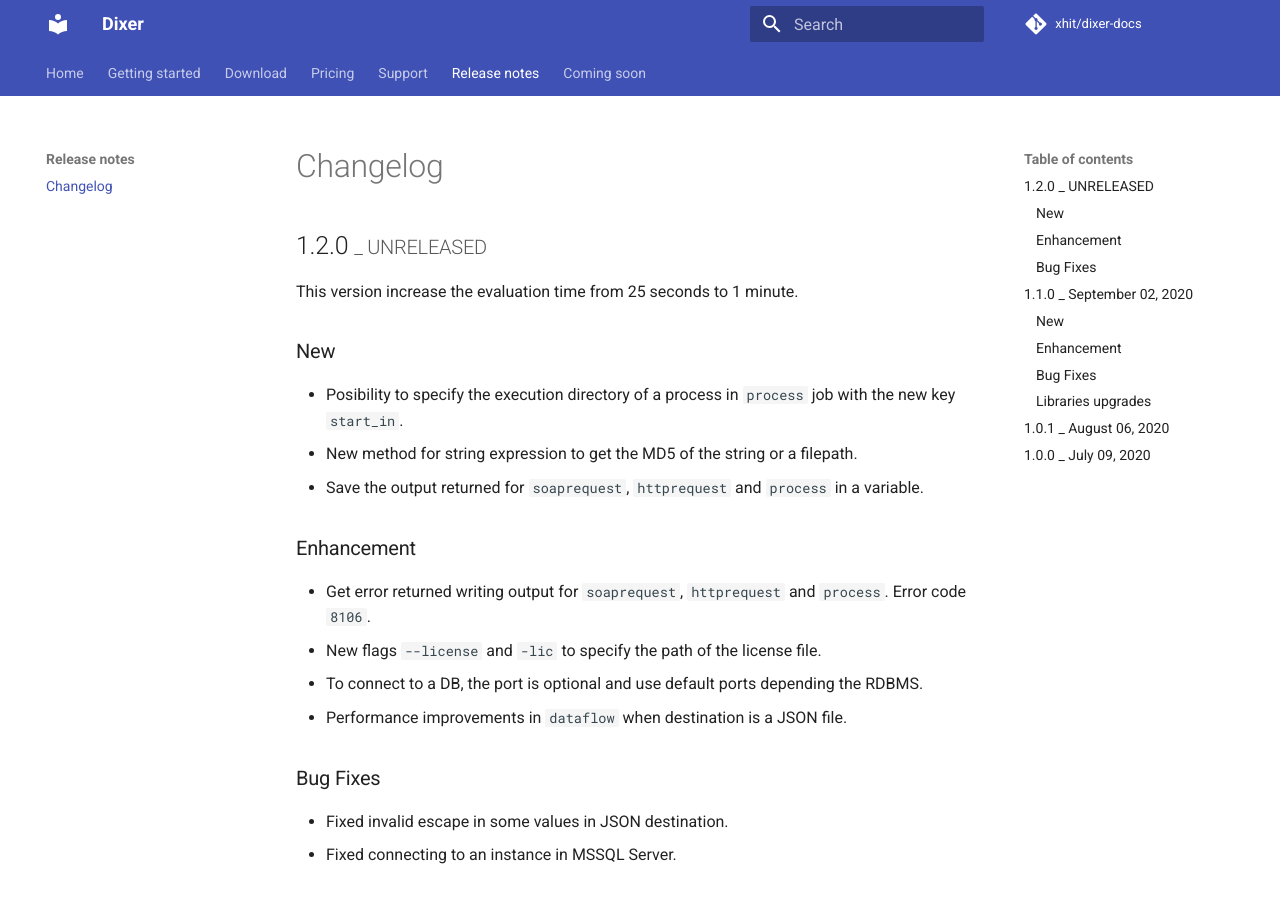
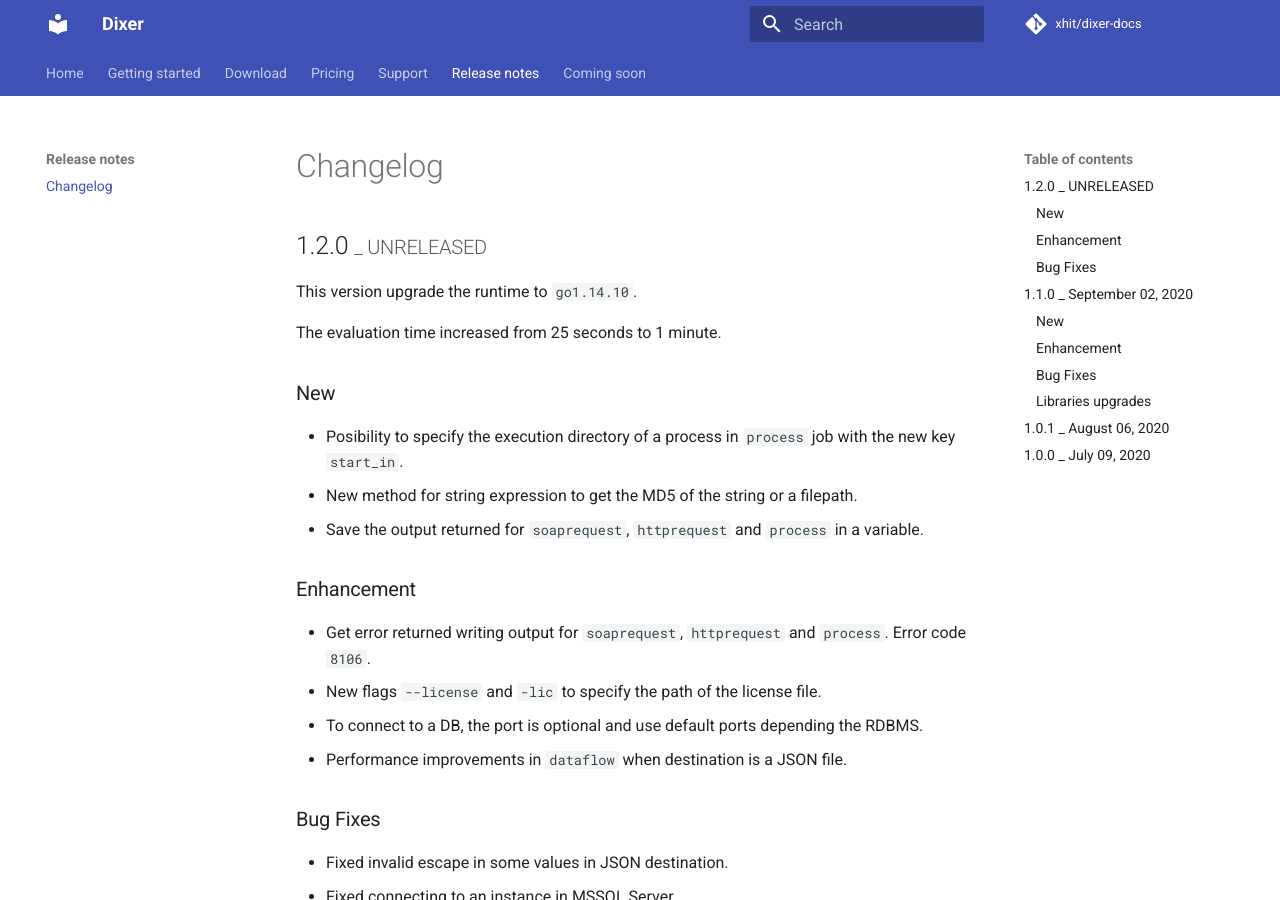
Before and after one commit to Dixer-ETL/dixer-docs, an MkDocs documentation site: the page built from docs/Changelog.md, in a window 1280 px wide and 900 px high. Built offline with MkDocs 1.6.1 and Material for MkDocs 9.7.7, drawn with Linux system fonts in a browser that asks for light colours; comment, search, counter and statistics services are not loaded.

Commit message:
Doc Go upgrade.

```diff
--- a/docs/Changelog.md
+++ b/docs/Changelog.md
@@ -2,7 +2,9 @@
 
 ## 1.2.0 <small>_ UNRELEASED</small>
 
-This version increase the evaluation time from 25 seconds to 1 minute.
+This version upgrade the runtime to `go1.14.10`.
+
+The evaluation time increased from 25 seconds to 1 minute.
 
 ### New
 * Posibility to specify the execution directory of a process in `process` job with the new key `start_in`.
```
